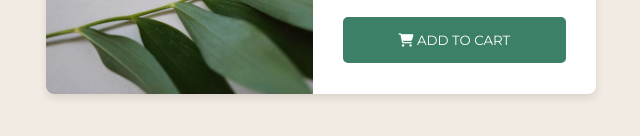
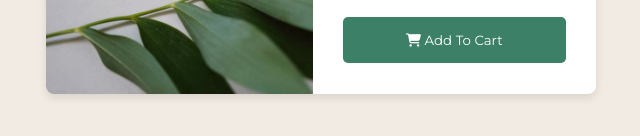
Before and after one commit to Bedi01/Product-card, a plain HTML site: page index.html in a window 1280 px wide. Shown: the part 506-642 px from the top of the page, 319-959 px from the left. Drawn offline with Linux system fonts and the light colour scheme.

Commit message:
Update index.html

```diff
--- a/index.html
+++ b/index.html
@@ -37,7 +37,7 @@
         </div>
         <div class="cart">
           <button>
-            <i class="fas fa-shopping-cart"></i> <span>ADD TO CART</span>
+            <i class="fas fa-shopping-cart"></i> <span>Add To Cart</span>
           </button>
         </div>
       </div>
```
